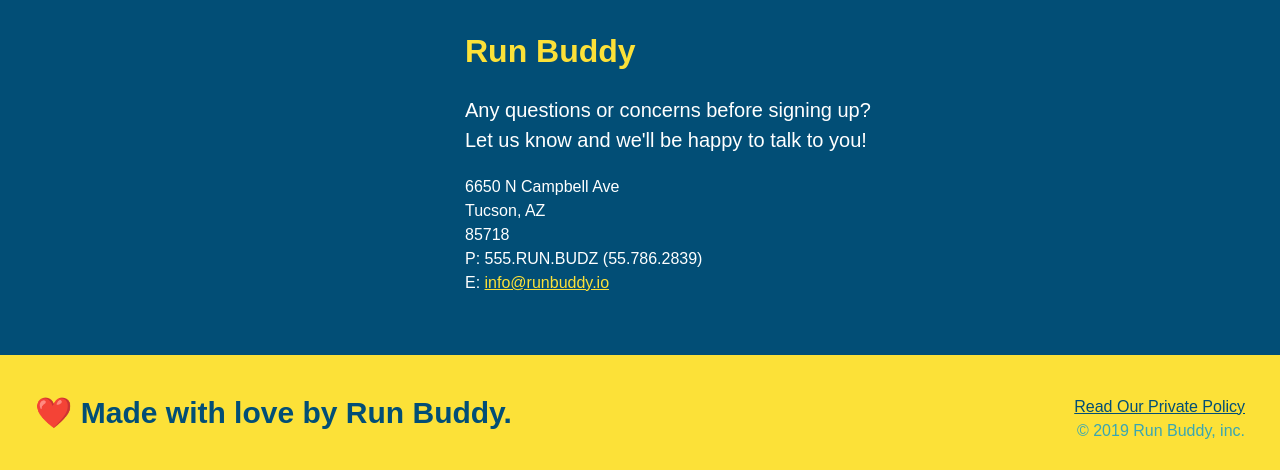
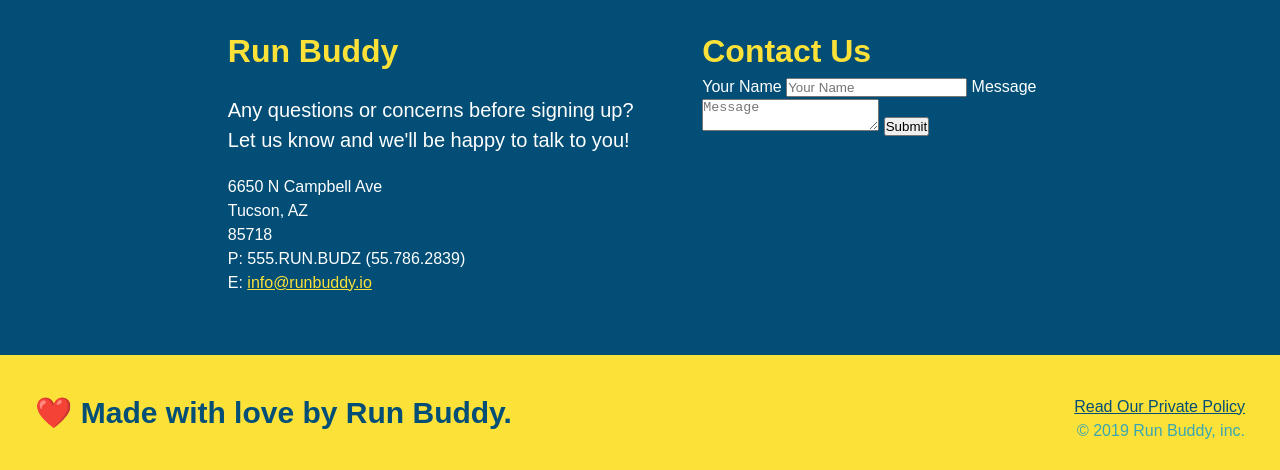
Before and after one commit to CristinaGomezPadilla/Run-Buddy, a plain HTML site: page index.html in a window 1280 px wide. Shown: the part 4535-5005 px from the top of the page. Drawn offline with Linux system fonts and the light colour scheme; files whose address does not match are found by name.

Commit message:
add contact form

```diff
--- a/index.html
+++ b/index.html
@@ -213,6 +213,21 @@
       </adress>
     </div>
 
+    <!-- Contact Us form at the bottom-->
+
+    <div class="contact-form">
+      <h3>Contact Us</h3>
+      <form>
+        <label for="contact-name">Your Name</label>
+        <input type="text" id="contact-name" placeholder="Your Name" />
+
+        <label for="contact-message">Message</label>
+        <textarea id="contact-message" placeholder="Message"></textarea>
+
+        <button type="submit">Submit</button>
+      </form>
+    </div>
+
   </section>
 
   <!-- Footer -->
```
Also changed, not shown: ._index.html (deleted), assets/css/._hero-bg.jpg (deleted).
